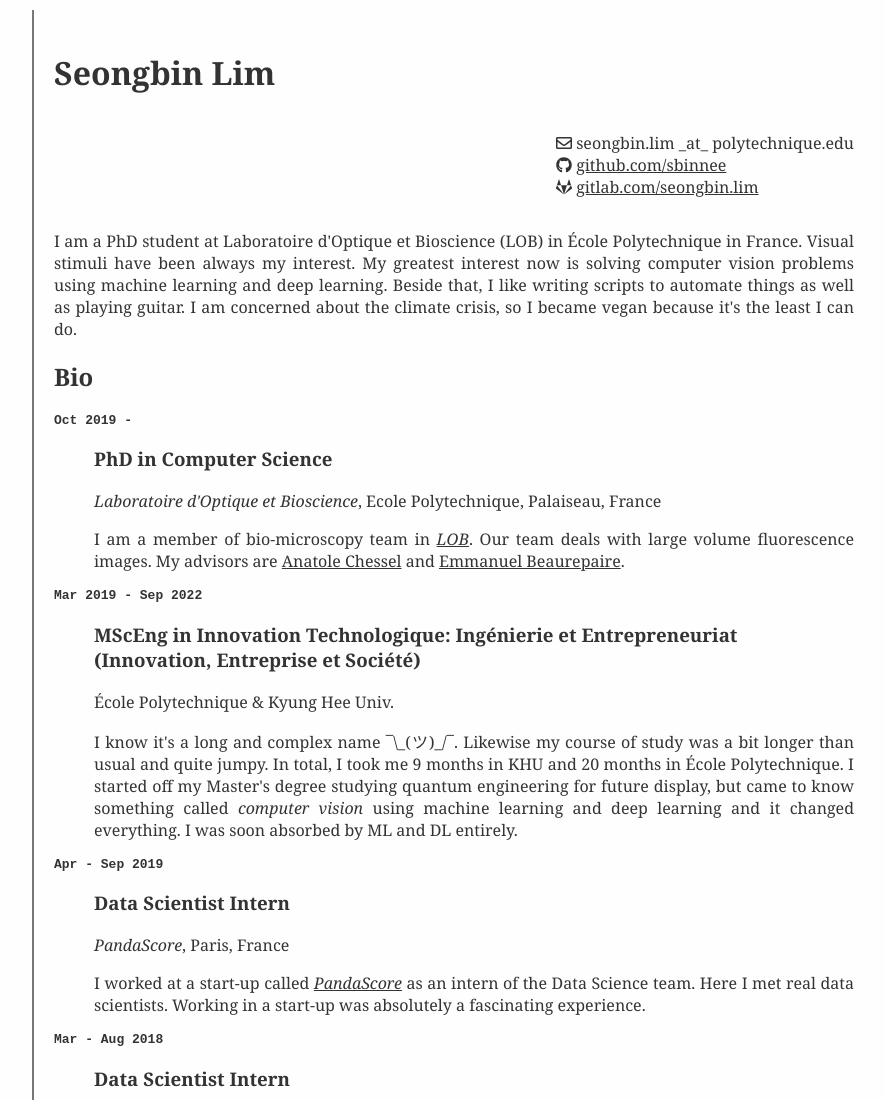
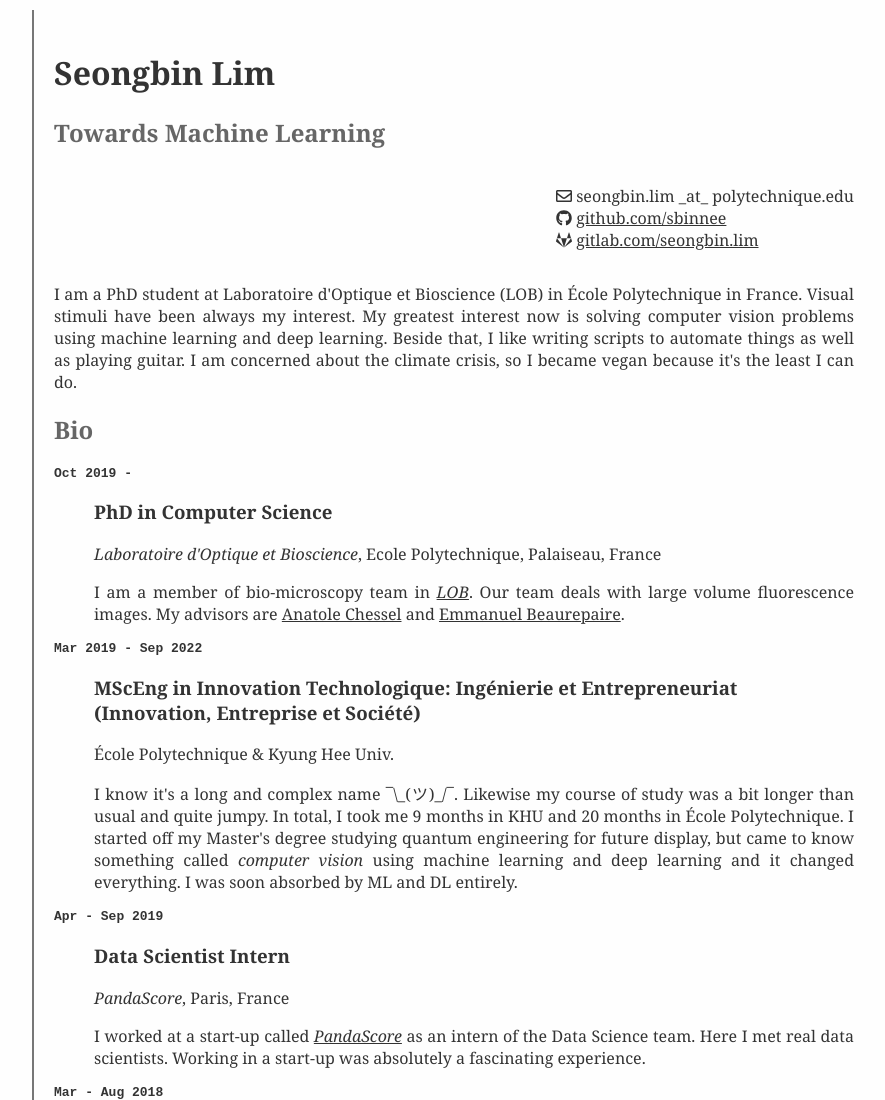
Before and after one commit to sbinnee/sbinnee.github.io, a plain HTML site: page index.html in a window 1280 px wide. Shown: the top 1100 px of the page, without its empty margins (187-1072 px from the left). Drawn offline with Linux system fonts and the light colour scheme.

Commit message:
Add some text

```diff
--- a/index.html
+++ b/index.html
@@ -11,7 +11,11 @@
 <body>
 <div class="container-head">
   <!-- container-head:child1 -->
-  <h1>Seongbin Lim</h1>
+  <div>
+    <h1>Seongbin Lim</h1>
+    <h2>Towards Machine Learning</h2>
+  </div>
+
   <!-- container-head:child2 -->
   <ul>
     <div class="container-contact">
--- a/style.css
+++ b/style.css
@@ -6,7 +6,6 @@
   body {
     font-family: Georgia, 'Times New Roman', Times, sans-serif;
     max-width: 50em;
-    /* max-width: 800px; */
     margin: auto;
     margin-top: 10px;
     padding: 20px;
@@ -15,6 +14,10 @@
     border-left: #777;
     border-left-width: 2px;
     border-left-style: solid;
+  }
+
+  h2 {
+    color: #666;
   }
 
   p {
```
